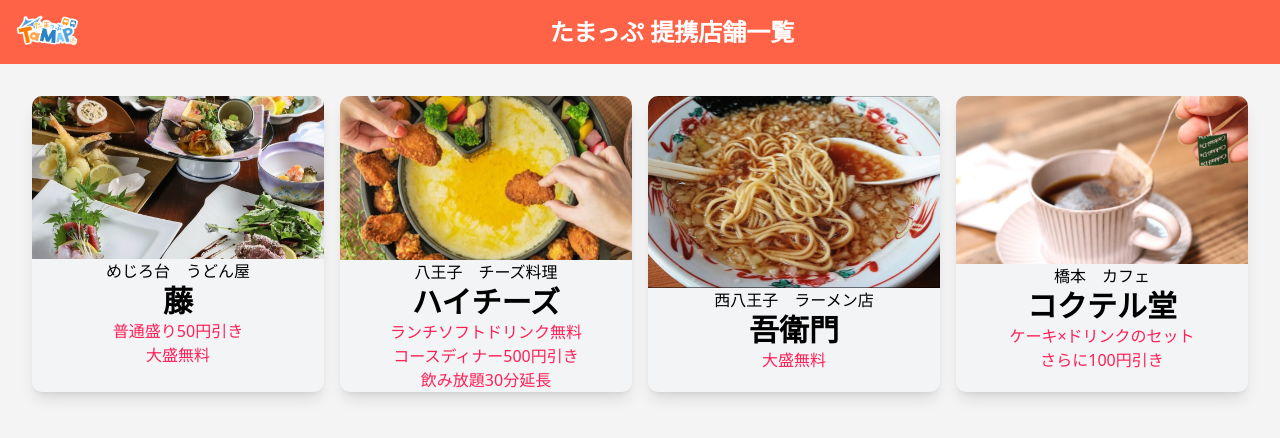
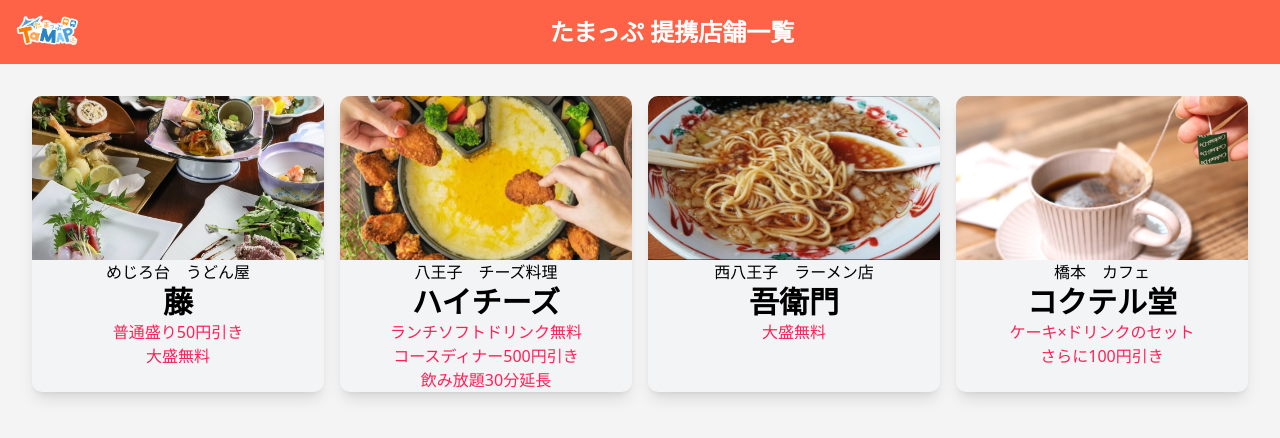
Before and after one commit to tommy10092525/tamap-with-gsap, a Next.js app: page /discount in a window 1280 px wide. Shown: the top 438 px of the page. Built offline with nearby package versions, Linux system fonts and the light colour scheme.

Commit message:
店舗カードの画像にアスペクト比を追加して、表示を改善

```diff
--- a/src/components/ui/store-card.tsx
+++ b/src/components/ui/store-card.tsx
@@ -11,7 +11,7 @@ type StoreCardProps = {
 const StoreCard = ({storeName,storeImage,storeDescription,url,children}:StoreCardProps) => {
   return (
     <Link href={url} className='bg-gray-100 dark:bg-zinc-900 shadow-lg dark:border border-0 dark:border-zinc-700 rounded-lg hover:scale-105 transition-all duration-300'>
-      <Image width={1000} height={1000} src={storeImage} alt={`${storeName}の画像`} className='mx-auto rounded-t-lg'/>
+      <Image width={1000} height={1000} src={storeImage} alt={`${storeName}の画像`} className='mx-auto rounded-t-lg aspect-[16/9]'/>
       <div className='text-center'>
         <p className='text-md'>{storeDescription}</p>
         <p className='font-bold text-3xl'>{storeName}</p>
```
